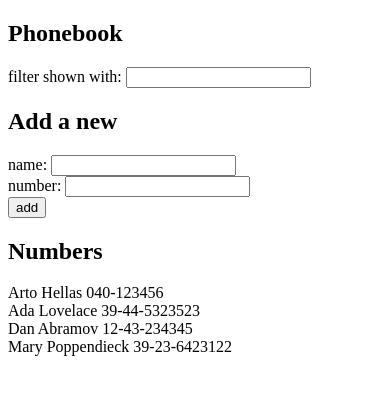
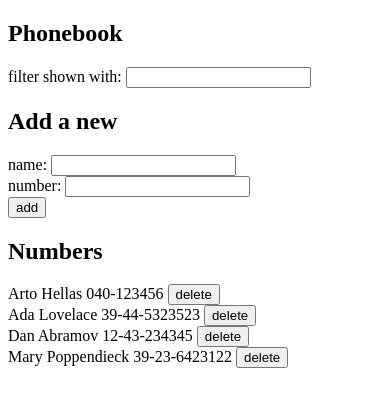
Before and after one commit to Andrews-melo/submission-rep-fullstackopen, a React (Vite) app in the folder part2/phonebook/: page / in a window 390 px wide. Shown: the top 406 px of the page. Built offline with nearby package versions, Linux system fonts and the light colour scheme.

Commit message:
2.14: The Phonebook step 9

```diff
--- a/part2/phonebook/src/App.jsx
+++ b/part2/phonebook/src/App.jsx
@@ -25,9 +25,17 @@ const PersonForm = (props) => {
 }
 
 const Persons = (props) => {
-  const { personToShow } = props
+  const { personToShow, deletePerson } = props
   return (
-    personToShow.map(person => <div key={person.name}>{person.name} {person.number}</div>)
+    personToShow.map(person => <Person key={person.name} person={person} deletePerson={deletePerson} />)
+  )
+}
+
+const Person = ({ person, deletePerson }) => {
+  return (
+    <div>
+      {person.name} {person.number} <button onClick={() => deletePerson(person)}>delete</button>
+    </div>
   )
 }
 
@@ -70,6 +78,20 @@ const App = () => {
       })
   }
 
+  const deletePerson = (person) => {
+    if (window.confirm(`Delete ${person.name}?`)) {
+      personService
+        .remove(person.id)
+        .then(() => {
+          setPersons(persons.filter(p => p.id !== person.id))
+        })
+        .catch(() => {
+          alert('the person has already been deleted from the server')
+          setPersons(persons.filter(p => p.id !== person.id))
+        })
+    }
+  }
+
   const handleNameChange = (event) => {
     setNewName(event.target.value)
   }
@@ -92,7 +114,7 @@ const App = () => {
       <h2>Add a new</h2>
       <PersonForm addPerson={addPerson} newName={newName} handleNameChange={handleNameChange} newNumber={newNumber} handleNumberChange={handleNumberChange} />
       <h2>Numbers</h2>
-      <Persons personToShow={personToShow} />
+      <Persons personToShow={personToShow} deletePerson={deletePerson} />
     </div>
   )
 }
--- a/part2/phonebook/src/services/persons.service.js
+++ b/part2/phonebook/src/services/persons.service.js
@@ -7,4 +7,6 @@ const create = (newObject) => {
     return request.then(response => response.data)
 }
 
-export default { create }
+const remove = (id) => axios.delete(`${baseUrl}/${id}`)
+
+export default { create, remove }
```
